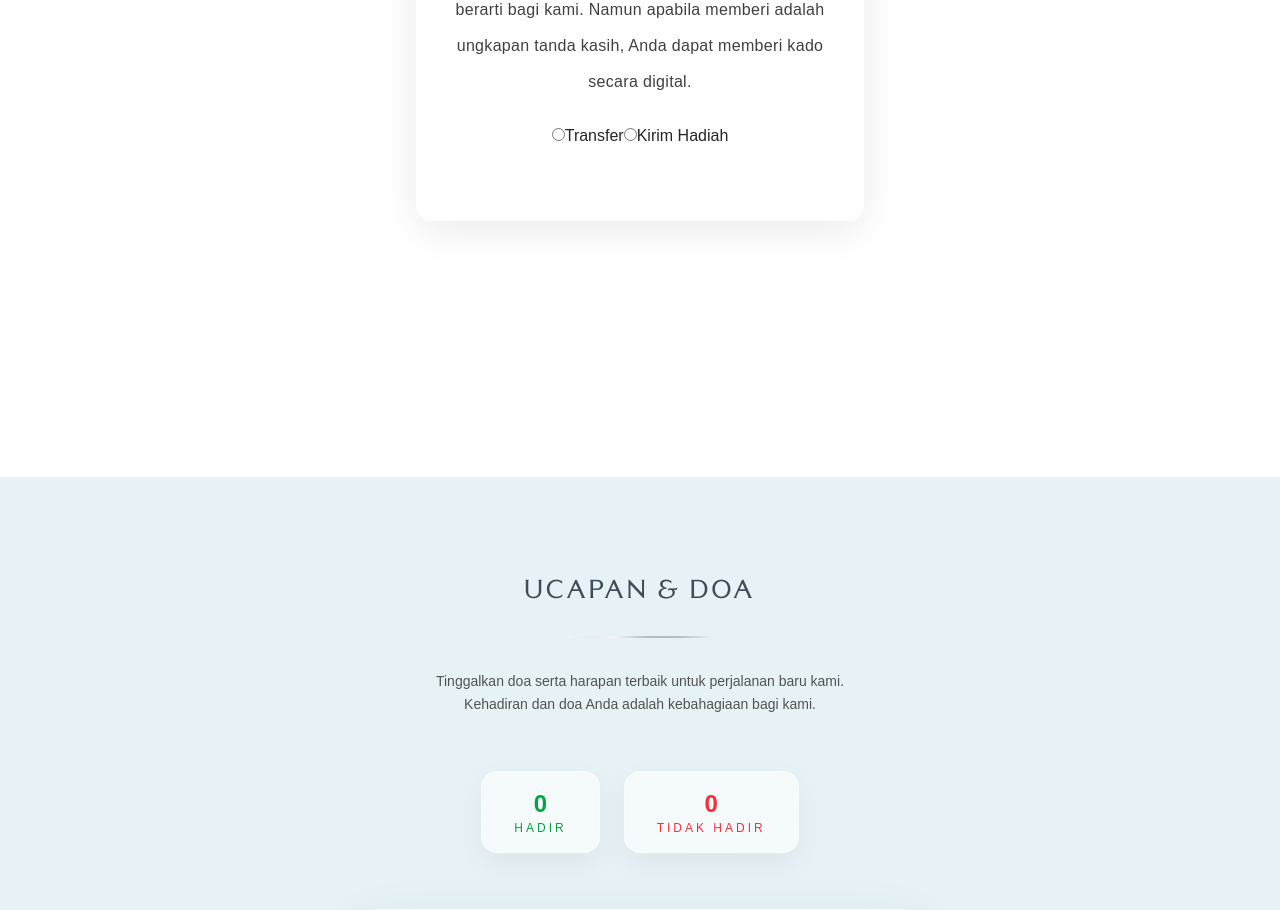
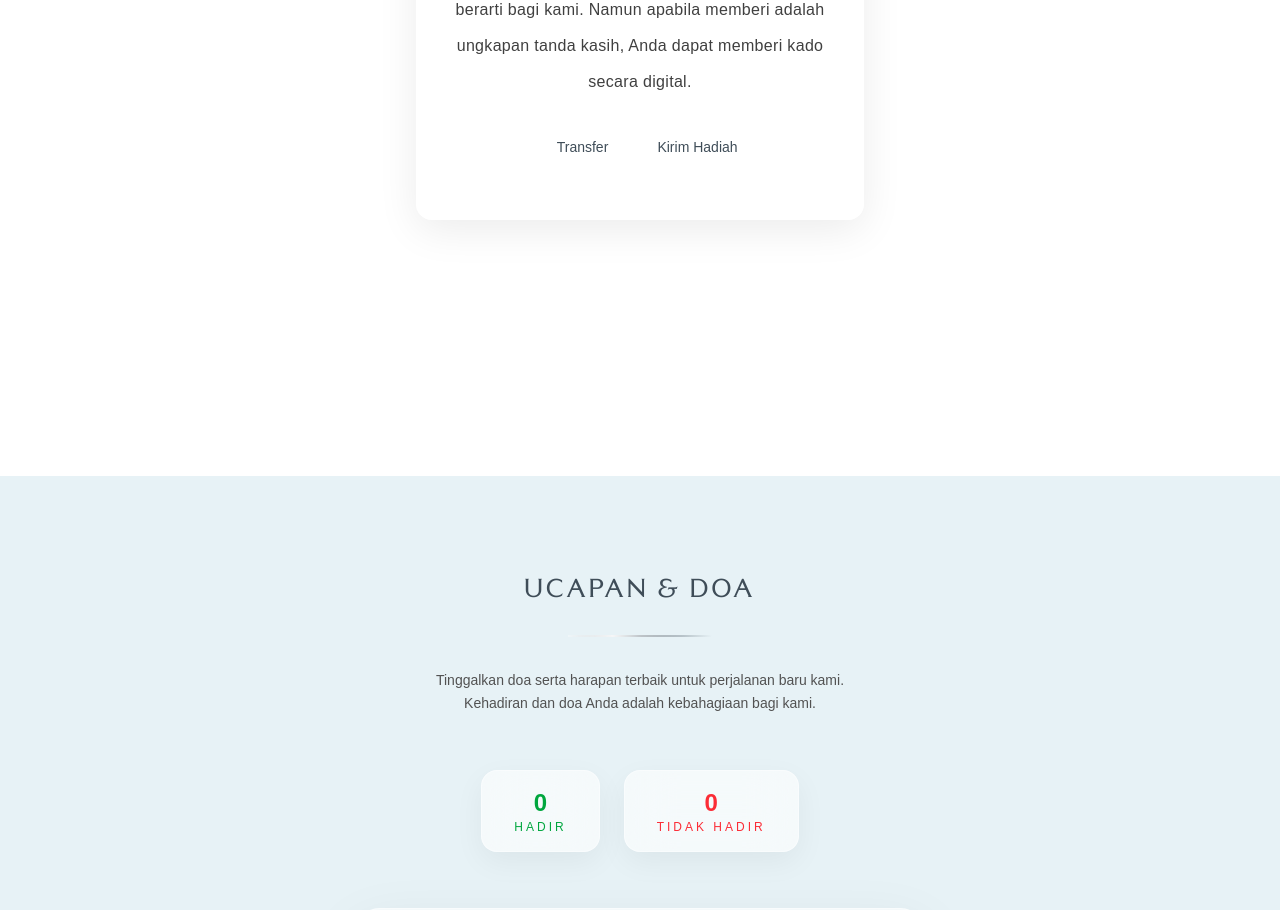
Before and after one commit to swakastudio/duajemari, a Next.js app: page /firoh-arofi/invitation in a window 1280 px wide. Shown: the part 5100-6010 px from the top of the page. Built offline with nearby package versions, Linux system fonts and the light colour scheme.

Commit message:
Update globals.css

```diff
--- a/app/globals.css
+++ b/app/globals.css
@@ -766,3 +766,64 @@ transform:translateX(140%);
 .animate-dividerShine{
 animation: dividerShine 2s ease-in-out infinite;
 }
+
+.glass-radio-group{
+
+position:relative;
+display:flex;
+width:240px;
+margin:auto;
+
+background:rgba(255,255,255,0.25);
+backdrop-filter:blur(10px);
+
+border:1px solid rgba(255,255,255,0.5);
+border-radius:999px;
+
+padding:4px;
+}
+
+.glass-radio-group input{
+display:none;
+}
+
+.glass-radio-group label{
+
+flex:1;
+text-align:center;
+padding:8px 0;
+font-size:14px;
+cursor:pointer;
+z-index:2;
+color:#3f4d58;
+
+}
+
+.glass-glider{
+
+position:absolute;
+top:4px;
+left:4px;
+
+width:calc(50% - 4px);
+height:calc(100% - 8px);
+
+background:rgba(255,255,255,0.8);
+
+border-radius:999px;
+
+transition:transform .35s ease;
+
+}
+
+/* posisi kiri */
+
+#transfer:checked ~ .glass-glider{
+transform:translateX(0);
+}
+
+/* posisi kanan */
+
+#kirim:checked ~ .glass-glider{
+transform:translateX(100%);
+}
```
